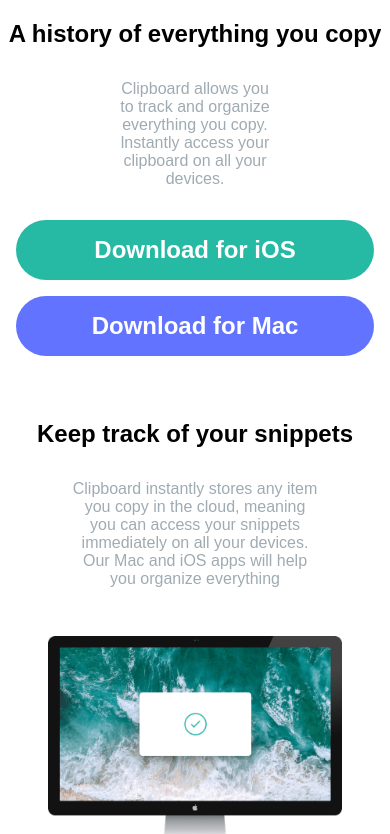
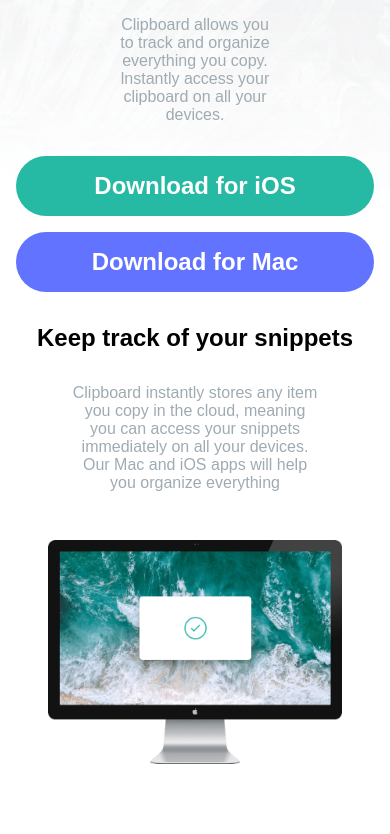
Before and after one commit to kamiya-nakami/clipboard-landing-page-master, a plain HTML site: page index.html in a window 390 px wide. Shown: the part 160-994 px from the top of the page. Drawn offline with nearby package versions, Linux system fonts and the light colour scheme.

Commit message:
Update style.css

```diff
--- a/style.css
+++ b/style.css
@@ -32,8 +32,9 @@ h1 {
 }
 
 .Download-top {
+    background: url(/images/bg-header-desktop.png) no-repeat;
    text-align: center;
-   margin: 4rem 0;
+   margin-bottom: 2rem;
 }
 .Download-top p {
     padding: 0 30%;
@@ -201,6 +202,10 @@ footer {
         grid-template-rows: repeat(2,auto);
         gap: 1rem;
     }
+    .Download-top {
+        background: url(/images/bg-header-mobile.png) no-repeat;
+        background-size: 100%;
+    }
     .Download-top img {
         width: 5rem;
     }
```
